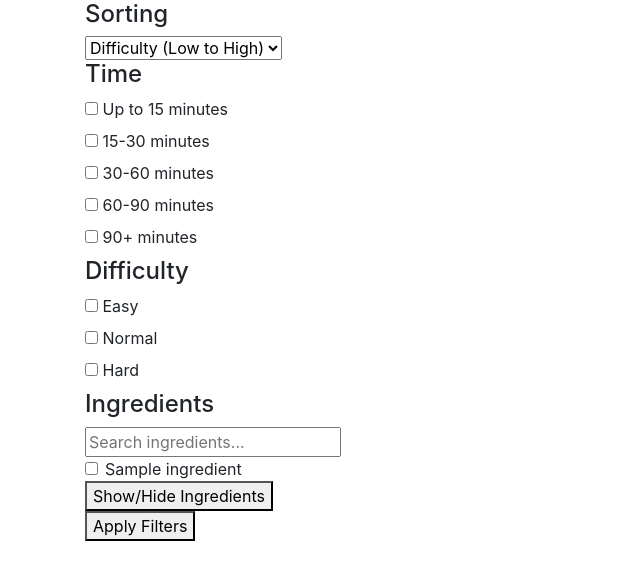
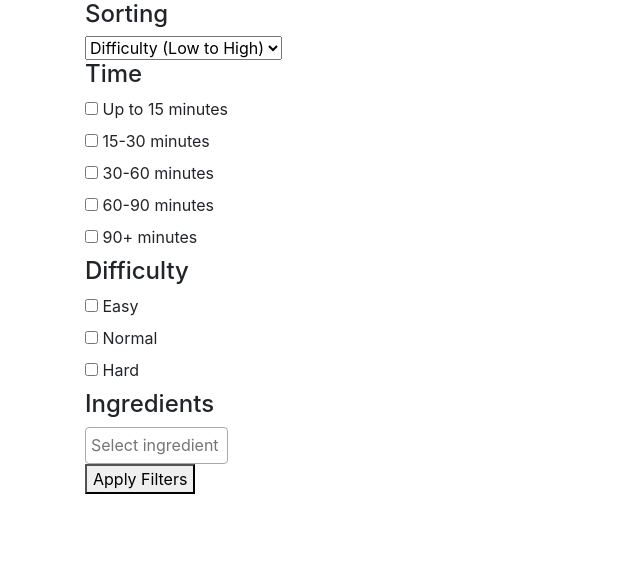
Before and after one commit to borsoffei/RecipesDjango, a Django app: a page that uses catalog/templates/category.html in a window 1280 px wide. Shown: the part 154-734 px from the top of the page, without its empty margins (0-640 px from the left). Run offline with Django 4.2, Linux system fonts and the light colour scheme; tables that the repository leaves empty hold one stand-in row (values such as "Sample post"); some libraries are stand-ins or nearby versions.

Commit message:
Ingredient choice in category.html

```diff
--- a/catalog/templates/category.html
+++ b/catalog/templates/category.html
@@ -43,20 +43,11 @@
                     </div>
 
                     <h4>Ingredients</h4>
-                    <input id="ingredientSearch" type="text" placeholder="Search ingredients...">
-                    <div id="ingredientsList">
+                    <select id="ingredientSelect" class="select2" multiple>
                         {% for ingredient in ingredients %}
-                            <div class="form-check">
-                                <input class="form-check-input" type="checkbox" value="{{ ingredient.id }}"
-                                       id="ingredient{{ ingredient.id }}">
-                                <label class="form-check-label" for="ingredient{{ ingredient.id }}">
-                                    {{ ingredient.name }}
-                                </label>
-                            </div>
+                            <option value="{{ ingredient.id }}">{{ ingredient.name }}</option>
                         {% endfor %}
-                    </div>
-                    <button type="button" id="toggleIngredients">Show/Hide Ingredients</button>
-
+                    </select>
                     <button type="submit">Apply Filters</button>
                 </form>
             </div>
@@ -65,15 +56,10 @@
             </div>
         </div>
         <script>
-            $(document).ready(function () {
-                $("#ingredientSearch").on("keyup", function () {
-                    var value = $(this).val().toLowerCase();
-                    $("#ingredientsList label").filter(function () {
-                        $(this).toggle($(this).text().toLowerCase().indexOf(value) > -1)
-                    });
-                });
+            $('#ingredientSelect').select2({
+                placeholder: 'Select ingredients',
+                allowClear: true
             });
-
         </script>
 
     </div>
--- a/catalog/views.py
+++ b/catalog/views.py
@@ -87,6 +87,7 @@ def favorites_view(request):
 def category_view(request, category_name):
     category = Category.objects.get(name=category_name)
     recipes = Recipe.objects.filter(category=category)
+    selected_ingredients = request.POST.getlist('ingredientSelect')
     return render(request, 'category.html', {'category': category, 'recipes': recipes})
 
 def create_recipe_view(request):
```
